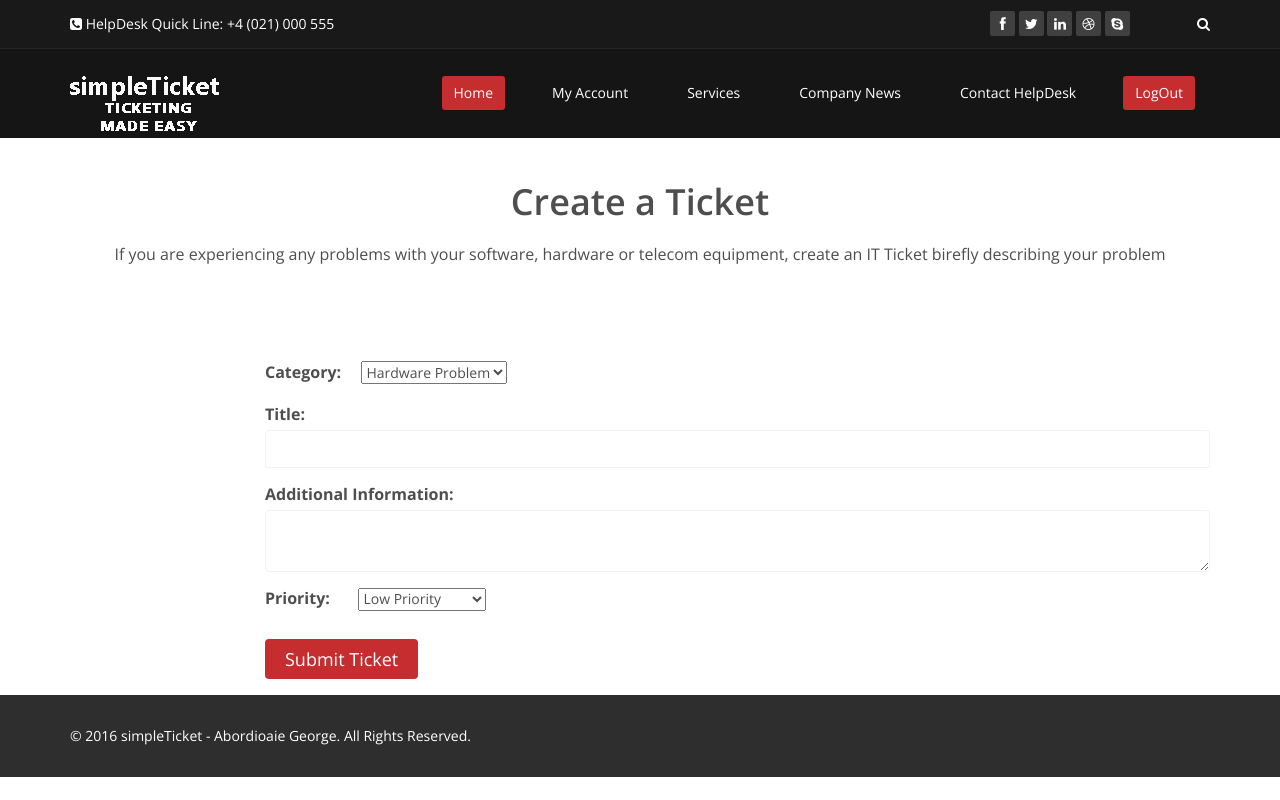
After one commit to abogeorge/simpleTicket, a Django app: page /home/ticketcreate/ in a window 1280 px wide. The commit adds this page. Run offline with Django 3.2, Linux system fonts and the light colour scheme; the visitor is signed in with stand-in values (Sample User, id 1); parts of the project's set-up code (start-up, migrations or seed data) failed here and were passed over; some libraries are stand-ins or nearby versions.

Commit message:
Add Ticket

```diff
--- a/simpleTicket/siteEngine/templates/index.html
+++ b/simpleTicket/siteEngine/templates/index.html
@@ -17,9 +17,8 @@
                             <div class="col-sm-6">
                                 <div class="carousel-content">
                                     <h1 class="animation animated-item-1">Are you having any problems with your IT equipment?</h1>
-                                    <h2 class="animation animated-item-2">If you are experiencing and problems with your software, hardware or telecom equipment, create an IT Ticket birefly describing your problem and you will be contacted in just a few minutes by one of our colleagues.</h2>
-<!-- TODO: Add Action -->
-                                    <a class="btn-slide animation animated-item-3" href="#">Create a Ticket!</a>
+                                    <h2 class="animation animated-item-2">If you are experiencing any problems with your software, hardware or telecom equipment, create an IT Ticket birefly describing your problem and you will be contacted in just a few minutes by one of our colleagues.</h2>
+                                    <a class="btn-slide animation animated-item-3" href='/home/ticketcreate/'>Create a Ticket!</a>
                                 </div>
                             </div>
                         </div>
--- a/simpleTicket/siteEngine/templates/services.html
+++ b/simpleTicket/siteEngine/templates/services.html
@@ -15,8 +15,7 @@
                     <div class="col-md-4 col-sm-6 wow fadeInDown" data-wow-duration="1000ms" data-wow-delay="600ms">
                         <div class="feature-wrap">
                             <i class="fa fa-bug"></i>
-<!-- TODO: Add URL -->
-                            <a href="#"><h2>Create Ticket</h2>
+                            <a href='/home/ticketcreate/'><h2>Create Ticket</h2>
                             <h3>Create a new Ticket</h3></a>
                         </div>
                     </div><!--/.col-md-4-->
--- /dev/null
+++ b/simpleTicket/siteEngine/templates/ticketcreate.html
@@ -0,0 +1,70 @@
+{% extends "base.html" %}
+
+{% block content %}
+{% load staticfiles %}
+
+ <section id="contact-info">
+        <br>
+        <!-- Alerts -->
+        {% if sent == True %}
+        <div class="alert alert-success alert-dismissible" id='alert_success' role="alert">
+            <button type="button" class="close" data-dismiss="alert" aria-label="Close"><span
+                    aria-hidden="true">&times;</span></button>
+            <p class="text-center">Ticket successfully created! You will be contacted as soon as possible.</p>
+         </div>
+        {% elif sent == False %}
+        <div class="alert alert-danger alert-dismissible" id='alert_fail' role="alert">
+            <button type="button" class="close" data-dismiss="alert" aria-label="Close"><span
+                    aria-hidden="true">&times;</span></button>
+            <p class="text-center">{{ fail_message }}</p>
+        </div>
+        {% endif %}
+     <br>
+     <div class="center">
+            <h2>Create a Ticket</h2>
+            <p class="lead">If you are experiencing any problems with your software, hardware or telecom equipment, create an IT Ticket birefly describing your problem</b></p>
+     </div>
+    <section id="contact-page">
+        <div class="container">
+            <div class="row contact-wrap">
+                <div class="status alert alert-success" style="display: none"></div>
+                <div class="col-sm-1"></div>
+                <form action="/home/ticketcreate/" method="post" name="contact-form" class="contact-form"> {% csrf_token %}
+                    <div class="col-sm-10 col-sm-offset-1">
+                        <div class="form-group">
+                            <label><b>Category:&nbsp&nbsp&nbsp&nbsp</b></label>
+                            <select id="type" name="type">
+                                <option value="1" selected="selected">Hardware Problem</option>
+                                <option value="2">Software Problem</option>
+                                <option value="3">Telecom Problem</option>
+                                <option value="4">Other Problem</option>
+                            </select>
+                        </div>
+                        <div class="form-group">
+                            <label><b>Title:</b></label>
+                            <input type="text" id="title" name="title" class="form-control" required="required">
+                        </div>
+                        <div class="form-group">
+                            <label><b>Additional Information:</b></label>
+                            <textarea id="description" name="description" class="form-control"></textarea>
+                        </div>
+                        <div class="form-group">
+                            <label><b>Priority:&nbsp&nbsp&nbsp&nbsp&nbsp&nbsp</b></label>
+                            <select id="priority" name="priority">
+                                <option value="0" selected="selected">Low Priority</option>
+                                <option value="1">Medium Priority</option>
+                                <option value="2">High Priority</option>
+                            </select>
+                        </div>
+                        <div class="form-group">
+                            <button type="submit" name="submit" class="btn btn-primary btn-lg" required="required">Submit Ticket</button>
+                        </div>
+                    </div>
+                </form>
+                <div class="col-sm-1"></div>
+            </div><!--/.row-->
+        </div><!--/.container-->
+    </section><!--/#contact-page-->
+ </section>
+
+{% endblock %}
--- a/simpleTicket/siteEngine/urls.py
+++ b/simpleTicket/siteEngine/urls.py
@@ -8,10 +8,12 @@ urlpatterns = [
   url(r'^login/$', views.login, name='login'),
   url(r'^login_auth/$', views.login_auth, name="login_auth"),
   url(r'^logout/$', views.logout, name='logout'),
-  # Account Information View
+  # Account Information
   url(r'^myaccount/$', views.myaccount, name='myaccount'),
-  # Contact View
+  # Contact Page
   url(r'^contact/$', views.contact, name='contact'),
-  # Services View
+  # Services Page
   url(r'^services/$', views.services, name='services'),
+  #Create Ticket
+  url(r'^ticketcreate/$', views.create_ticket, name='create_ticket'),
 ]
--- a/simpleTicket/siteEngine/views.py
+++ b/simpleTicket/siteEngine/views.py
@@ -2,7 +2,7 @@ from django.shortcuts import render, render_to_response
 from django.contrib import auth
 from django.core.context_processors import csrf
 from django.contrib.auth.decorators import login_required
-from .models import Ticket, UserProfile, Order
+from .models import Ticket, UserProfile, Order, TicketType
 from django.core.mail import send_mail
 from django.template import RequestContext
 
@@ -38,8 +38,6 @@ def logout(request):
 def myaccount(request):
     # User Auth object
     user = request.user
-    tickets = []
-    orders = []
     # Retrieving User
     try:
         user_profile = user.userprofile
@@ -83,11 +81,58 @@ def contact(request):
 
 # 404 Handler
 def handler404(request):
-    print("\n\n\n\nMATA\n\n\n\n")
     response = render_to_response('404.html', {}, context_instance=RequestContext(request))
     response.status_code = 404
     return response
 
 # Services Page
+@login_required
 def services(request):
     return render(request, "services.html")
+
+# Create a Ticket Page
+@login_required
+def create_ticket(request):
+    if request.method == "POST":
+        # Validation Flag
+        valid = True
+        # Collecting Form Data
+        title = request.POST.get("title")
+        valid = __validateMinCharLength(title)
+        description = request.POST.get("description")
+        priority = request.POST.get("priority")
+        type = request.POST.get("type")
+        # Retrieving Ticket Type
+        try:
+            ticket_type = TicketType.objects.get(pk=int(type))
+        except TicketType.DoesNotExist:
+            valid = False
+        # Retrieving User Profile
+        user = request.user
+        try:
+            user_profile = user.userprofile
+        except UserProfile.DoesNotExist:
+            valid = False
+        if valid is True:
+            ticket = Ticket.objects.create(
+                title = title,
+                description = description,
+                comments = "-",
+                priority = int(priority),
+                status = 0,
+                ticket_type = ticket_type,
+                user_type = user_profile
+            )
+            return render(request, "ticketcreate.html", {'sent':True})
+        else:
+            fail_message = "Invalid data provided, please try again! The title of the ticket must be at least 5 characters long."
+            return render(request, "ticketcreate.html", {'sent':False, 'fail_message':fail_message})
+    else:
+        return render(request, "ticketcreate.html")
+
+# Checks if the
+def __validateMinCharLength(field):
+    if len(field) >= 5:
+        return True
+    else:
+        return False
```
Also changed, not shown: simpleTicket/siteEngine/models.py (+4 -4 lines), simpleTicket/siteEngine/migrations/0006_auto_20160624_0842.py (added).
